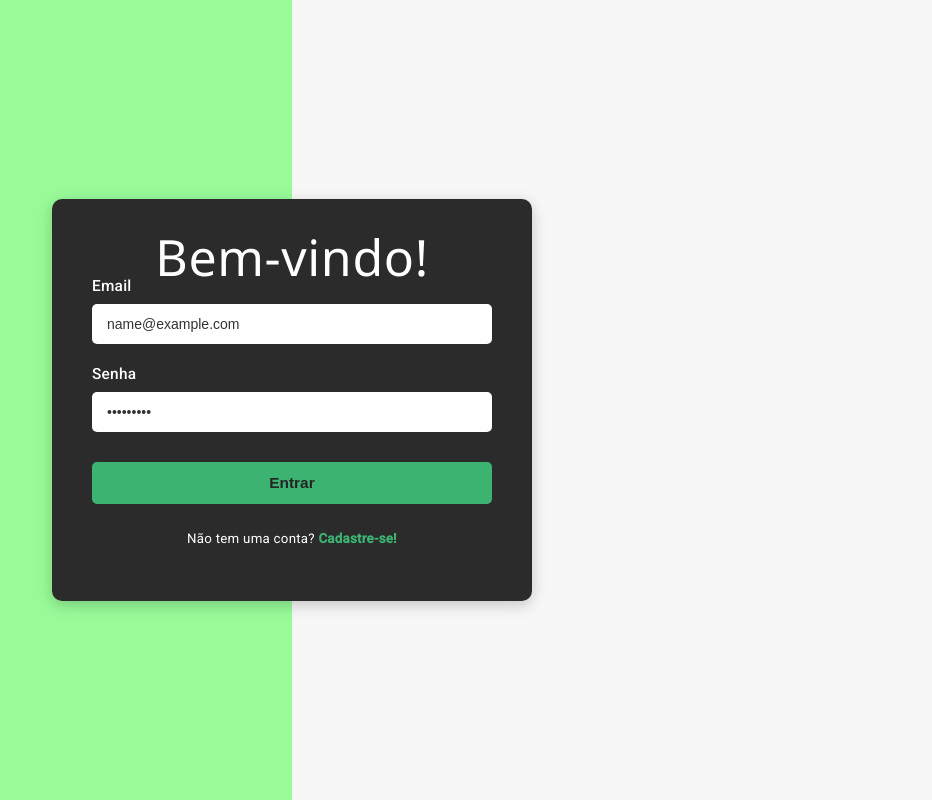
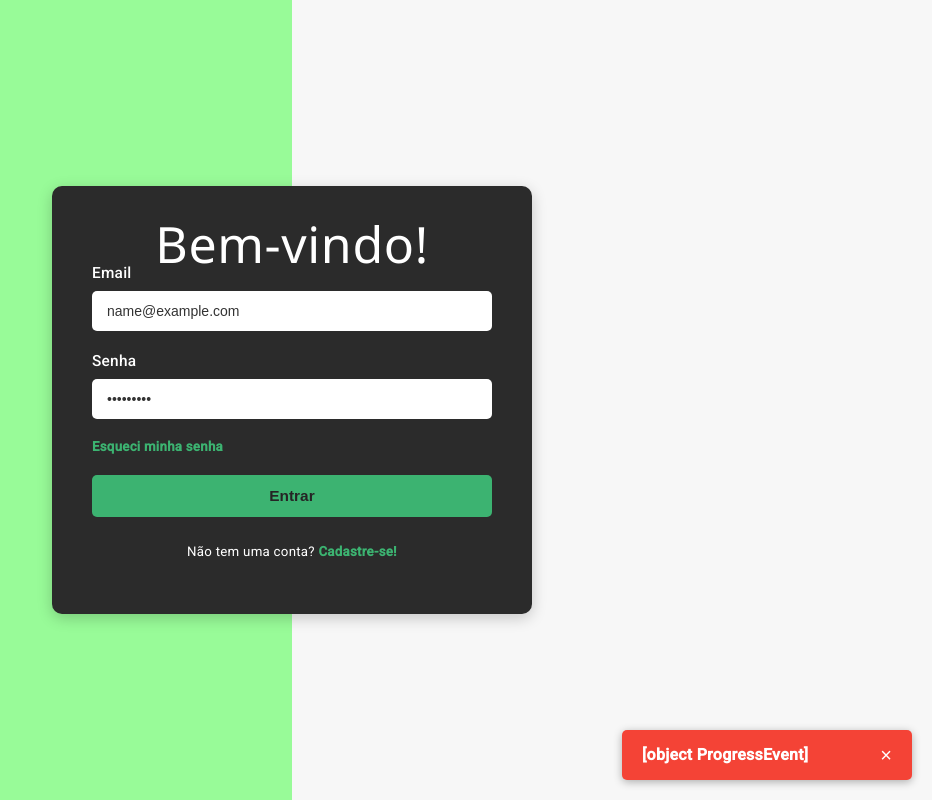
Before and after one commit to LucasMIsrael/FinancialControlSystem-Frontend-TCC, an Angular app: page / in a window 1280 px wide. Both pictures are taken after typing "name@example.com", "Sample123" into the empty fields and a click on the button "Entrar". Shown: the whole page, without its empty margins (348-1280 px from the left). Built offline with nearby package versions, Linux system fonts and the light colour scheme; no server answers.

Commit message:
Feature_08 - criação da tela de login

```diff
--- a/src/app/app-routing.module.ts
+++ b/src/app/app-routing.module.ts
@@ -2,10 +2,12 @@ import { NgModule } from '@angular/core';
 import { RouterModule, Routes } from '@angular/router';
 import { LoginComponent } from './pages/login/login.component';
 import { RegisterComponent } from './pages/register/register.component';
+import { ChangePasswordComponent } from './pages/change-password/change-password.component';
 
 const routes: Routes = [
   { path: '', component: LoginComponent },
-  { path: 'register', component: RegisterComponent }
+  { path: 'register', component: RegisterComponent },
+  { path: 'change-password', component: ChangePasswordComponent }
 ];
 
 @NgModule({
--- a/src/app/app.module.ts
+++ b/src/app/app.module.ts
@@ -9,12 +9,14 @@ import { RegisterComponent } from './pages/register/register.component';
 import { LoginComponent } from './pages/login/login.component';
 import { BrowserAnimationsModule } from '@angular/platform-browser/animations';
 import { MatSnackBarModule } from '@angular/material/snack-bar';
+import { ChangePasswordComponent } from './pages/change-password/change-password.component';
 
 @NgModule({
   declarations: [
     AppComponent,
     RegisterComponent,
-    LoginComponent
+    LoginComponent,
+    ChangePasswordComponent
   ],
   imports: [
     BrowserModule,
--- /dev/null
+++ b/src/app/pages/change-password/change-password.component.html
@@ -0,0 +1 @@
+<p>change-password works!</p>
--- a/src/app/pages/login/login.component.css
+++ b/src/app/pages/login/login.component.css
@@ -95,3 +95,79 @@
     margin-top: 2px;
     margin-bottom: 3px;
 }
+
+.forgot-password {
+    color: #3cb371;
+    font-size: 0.95em;
+    font-weight: bold;
+    cursor: pointer;
+    text-decoration: none;
+    margin-top: -2px;
+    margin-bottom: 8px;
+    display: block;
+    text-align: left;
+}
+
+.forgot-password:hover {
+    text-decoration: underline;
+}
+
+.error {
+    color: #ff4d4d;
+    font-size: 0.8rem;
+    margin-top: -16px;
+    margin-bottom: 3px;
+}
+
+input {
+    margin-bottom: 4px;
+}
+
+.message-box {
+    position: fixed;
+    bottom: 20px;
+    right: 20px;
+    min-width: 250px;
+    padding: 15px 20px;
+    border-radius: 5px;
+    font-weight: 600;
+    font-size: 16px;
+    color: white;
+    display: flex;
+    justify-content: space-between;
+    align-items: center;
+    box-shadow: 0 2px 8px rgba(0, 0, 0, 0.3);
+    z-index: 1000;
+    animation: fadein 0.5s;
+}
+
+.success-message {
+    background-color: #4caf50;
+}
+
+.error-message {
+    background-color: #f44336;
+}
+
+.close-btn {
+    background: transparent;
+    border: none;
+    color: white;
+    font-size: 20px;
+    cursor: pointer;
+    line-height: 1;
+    padding: 0;
+    margin-left: 15px;
+}
+
+@keyframes fadein {
+    from {
+        opacity: 0;
+        transform: translateY(20px);
+    }
+
+    to {
+        opacity: 1;
+        transform: translateY(0);
+    }
+}
--- a/src/app/pages/login/login.component.html
+++ b/src/app/pages/login/login.component.html
@@ -1,12 +1,28 @@
 <div class="login-container">
-    <form (ngSubmit)="login()" class="login-form">
+    <form [formGroup]="loginForm" (ngSubmit)="login()" class="login-form">
         <h2 class="welcome-message">Bem-vindo!</h2>
 
         <label>Email</label>
-        <input type="email" [(ngModel)]="loginData.email" name="email" required />
+        <input type="email" formControlName="email" />
+        <div *ngIf="email?.touched && email?.invalid" class="error">
+            <span *ngIf="email?.errors?.['required']">Email é obrigatório.</span>
+            <span *ngIf="email?.errors?.['email']">Insira um email válido.</span>
+        </div>
 
         <label>Senha</label>
-        <input type="password" [(ngModel)]="loginData.password" name="password" required />
+        <input type="password" formControlName="password" />
+        <div *ngIf="password?.touched && password?.invalid" class="error">
+            Senha é obrigatória.
+        </div>
+
+        <p class="forgot-password" routerLink="/change-password">
+            Esqueci minha senha
+        </p>
+
+        <div *ngIf="backendError" class="message-box error-message">
+            {{ backendError }}
+            <button class="close-btn" (click)="closeError()">×</button>
+        </div>
 
         <button type="submit">Entrar</button>
 
--- a/src/app/pages/login/login.component.ts
+++ b/src/app/pages/login/login.component.ts
@@ -1,4 +1,5 @@
-import { Component } from '@angular/core';
+import { Component, OnInit } from '@angular/core';
+import { FormBuilder, FormGroup, Validators } from '@angular/forms';
 import { AuthService } from 'src/app/services/auth.service';
 
 @Component({
@@ -6,24 +7,48 @@ import { AuthService } from 'src/app/services/auth.service';
   templateUrl: './login.component.html',
   styleUrls: ['./login.component.css']
 })
-export class LoginComponent {
-  loginData = {
-    email: '',
-    password: ''
-  };
+export class LoginComponent implements OnInit {
+  loginForm!: FormGroup;
+  backendError = '';
 
-  constructor(private authService: AuthService) { }
+  constructor(
+    private fb: FormBuilder,
+    private authService: AuthService
+  ) { }
+
+  ngOnInit(): void {
+    this.loginForm = this.fb.group({
+      email: ['', [Validators.required, Validators.email]],
+      password: ['', Validators.required]
+    });
+  }
 
   login(): void {
-    this.authService.loginUser(this.loginData).subscribe({
+    if (this.loginForm.invalid) {
+      //marca os campos como tocados para exibir as mensagens no html
+      this.loginForm.markAllAsTouched();
+      return;
+    }
+
+    this.authService.loginUser(this.loginForm.value).subscribe({
       next: (res) => {
-        localStorage.setItem('token', res.token);
-        console.log('Login bem-sucedido!');
-        // redirecionar se quiser
+        sessionStorage.setItem('token', res.token);
+        // Redirecionar para outra página
       },
-      error: err => {
-        console.error('Erro no login:', err);
+      error: (err) => {
+        this.backendError = err?.error || 'Erro ao fazer login.';
+
+        setTimeout(() => {
+          this.backendError = '';
+        }, 5000);
       }
     });
   }
+
+  get email() { return this.loginForm.get('email'); }
+  get password() { return this.loginForm.get('password'); }
+
+  closeError(): void {
+    this.backendError = '';
+  }
 }
```
Also changed, not shown: src/app/pages/change-password/change-password.component.ts (added, +10 -0 lines), src/app/pages/change-password/change-password.component.css (added), 2 other files (tests, documents, lock files or other folders). Lines whose indentation alone changed are shown as unchanged.
